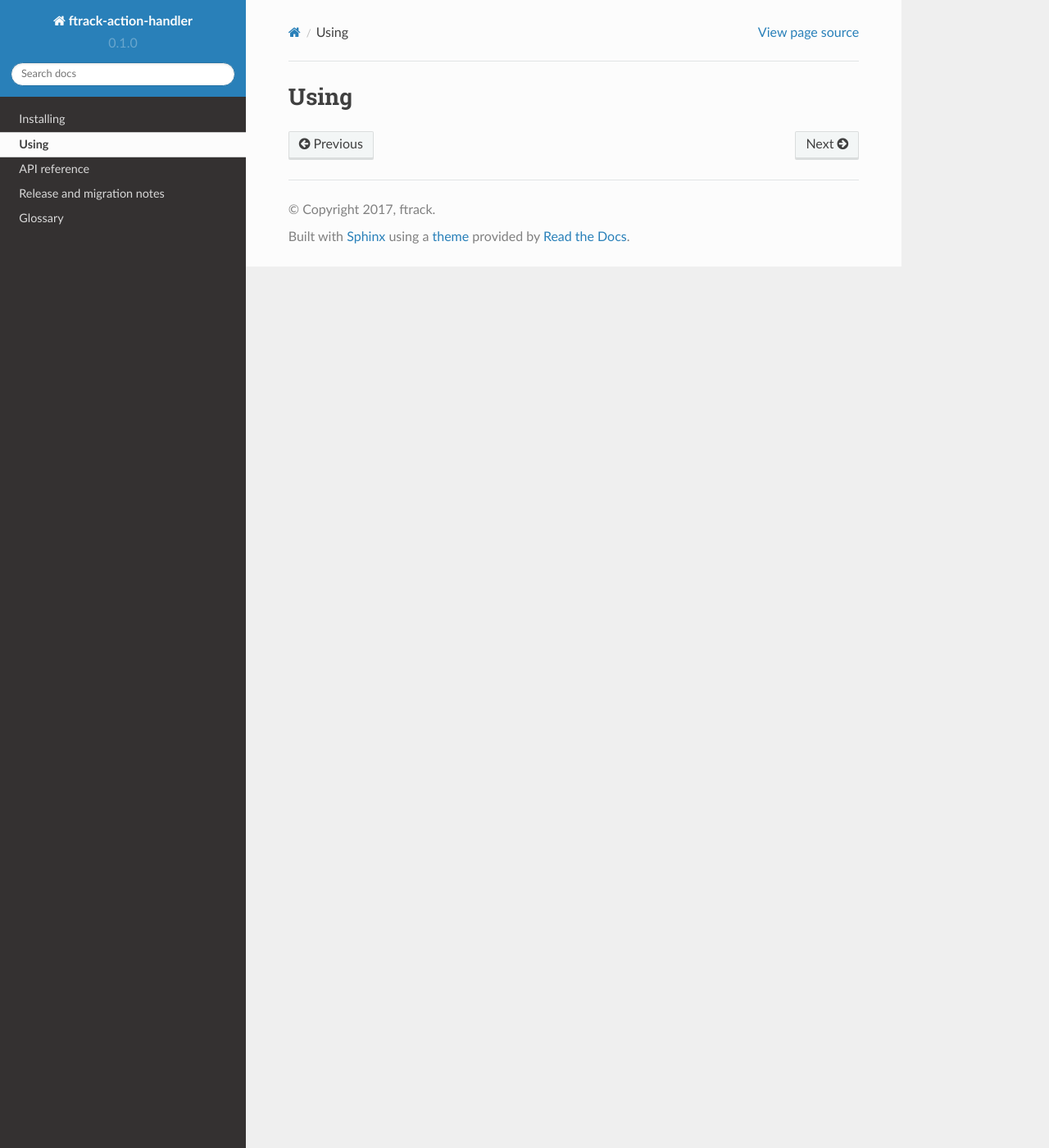
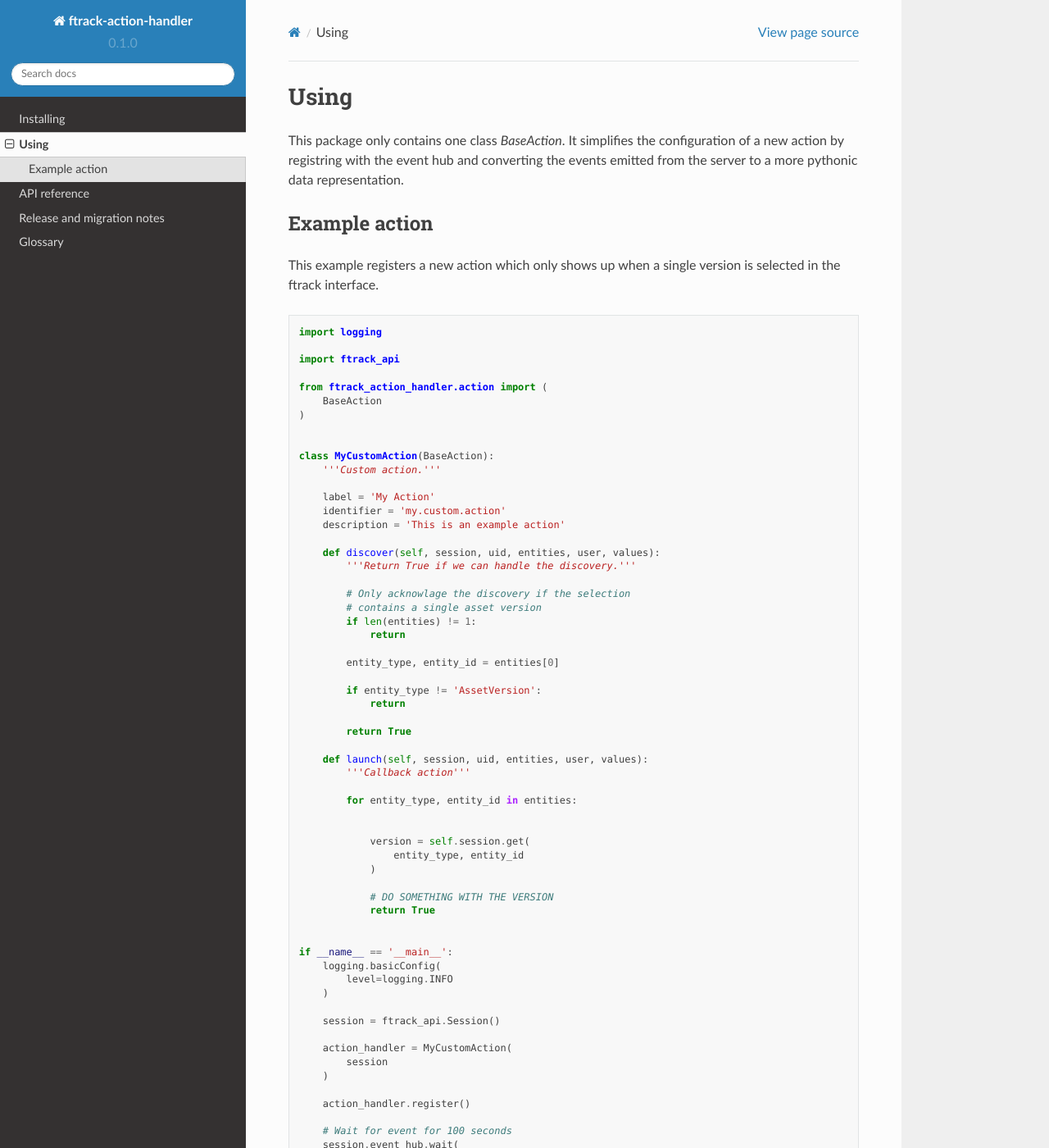
Before and after one commit to ftrackhq/ftrack-action-handler, a Sphinx documentation site: the page built from doc/using.rst, in a window 1280 px wide and 1400 px high. Shown: the whole window at 82% size. Built offline with Sphinx 7.4.7 and the Read the Docs theme 2.0.0, drawn with Linux system fonts in a browser that asks for light colours.

Commit message:
documentation update

```diff
--- a/doc/api_reference/index.rst
+++ b/doc/api_reference/index.rst
@@ -7,10 +7,10 @@
 API reference
 *************
 
-ftrack-action-handler
+ftrack_action_handler
 ===============================
 
-.. automodule:: ftrack-action-handler
+.. automodule:: ftrack_action_handler.action
 
 .. toctree::
     :maxdepth: 1
--- a/doc/conf.py
+++ b/doc/conf.py
@@ -41,7 +41,7 @@ copyright = u'2017, ftrack'
 with open(
     os.path.join(
         os.path.dirname(__file__), '..', 'source',
-        'ftrack-action-handler', '_version.py'
+        'ftrack_action_handler', '_version.py'
     )
 ) as _version_file:
     _version = re.match(
@@ -57,7 +57,7 @@ exclude_patterns = ['_template']
 
 # A list of prefixes to ignore for module listings.
 modindex_common_prefix = [
-    'ftrack-action-handler.'
+    'ftrack_action_handler.'
 ]
 
 # -- HTML output --------------------------------------------------------------
--- a/doc/index.rst
+++ b/doc/index.rst
@@ -5,7 +5,7 @@
 ftrack-action-handler
 ###############################
 
-Short description of project.
+Simple example implementation of a BaseClass for handeling ftrack actions.
 
 .. toctree::
     :maxdepth: 1
--- a/doc/installing.rst
+++ b/doc/installing.rst
@@ -11,7 +11,7 @@ Installing
 
 Installation is simple with `pip <http://www.pip-installer.org/>`_::
 
-    pip install ftrack-action-handler
+    pip install git+https://bitbucket.org/ftrack/ftrack-action-handler.git
 
 Building from source
 ====================
--- a/doc/release/release_notes.rst
+++ b/doc/release/release_notes.rst
@@ -7,4 +7,8 @@
 Release Notes
 *************
 
-.. release:: Upcoming
+.. release:: 0.1.0
+    :tags: Action, Event, API
+
+    Base class for simplifying the creation of new actions and working with the new
+    API.
--- /dev/null
+++ b/doc/resources/my_custom_action.py
@@ -0,0 +1,62 @@
+import logging
+
+import ftrack_api
+
+from ftrack_action_handler.action import (
+    BaseAction
+)
+
+
+class MyCustomAction(BaseAction):
+    '''Custom action.'''
+
+    label = 'My Action'
+    identifier = 'my.custom.action'
+    description = 'This is an example action'
+
+    def discover(self, session, uid, entities, user, values):
+        '''Return True if we can handle the discovery.'''
+
+        # Only acknowlage the discovery if the selection
+        # contains a single asset version
+        if len(entities) != 1:
+            return
+
+        entity_type, entity_id = entities[0]
+
+        if entity_type != 'AssetVersion':
+            return
+
+        return True
+
+    def launch(self, session, uid, entities, user, values):
+        '''Callback action'''
+
+        for entity_type, entity_id in entities:
+
+
+            version = self.session.get(
+                entity_type, entity_id
+            )
+
+            # DO SOMETHING WITH THE VERSION
+            return True
+
+
+if __name__ == '__main__':
+    logging.basicConfig(
+        level=logging.INFO
+    )
+
+    session = ftrack_api.Session()
+
+    action_handler = MyCustomAction(
+        session
+    )
+
+    action_handler.register()
+
+    # Wait for event for 100 seconds
+    session.event_hub.wait(
+        duration=1000
+    )
--- a/doc/using.rst
+++ b/doc/using.rst
@@ -6,3 +6,17 @@
 *****
 Using
 *****
+
+This package only contains one class `BaseAction`. It simplifies the configuration of a new
+action by registring with the event hub and converting the events emitted from the server
+to a more pythonic data representation.
+
+Example action
+==============
+
+This example registers a new action which only shows up when a single version
+is selected in the ftrack interface.
+
+
+.. literalinclude:: /resources/my_custom_action.py
+    :language: python
```
Also changed, not shown: source/ftrack_action_handler/action.py (+13 -11 lines), source/ftrack_action_handler/__init__.py (line endings or trailing spaces).
